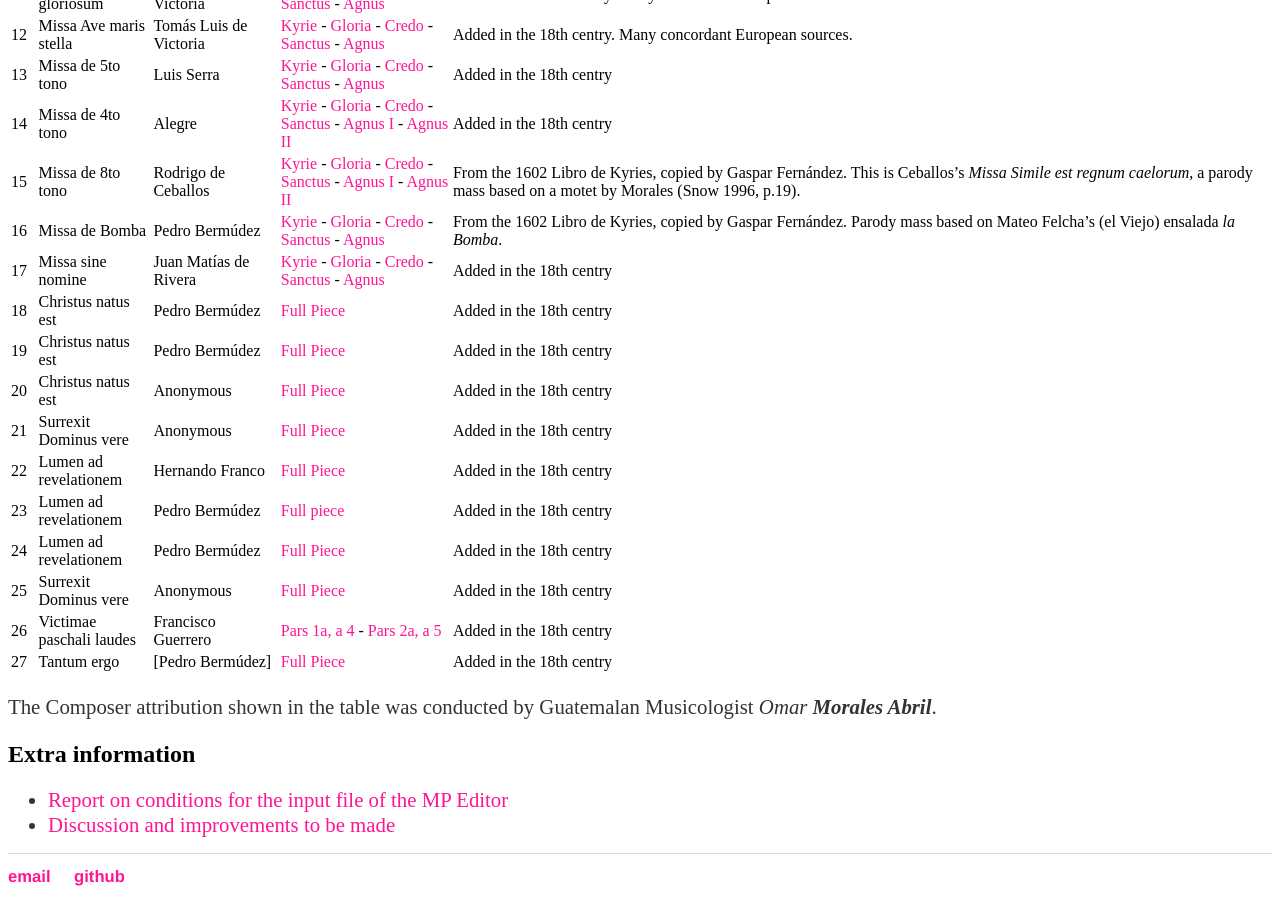
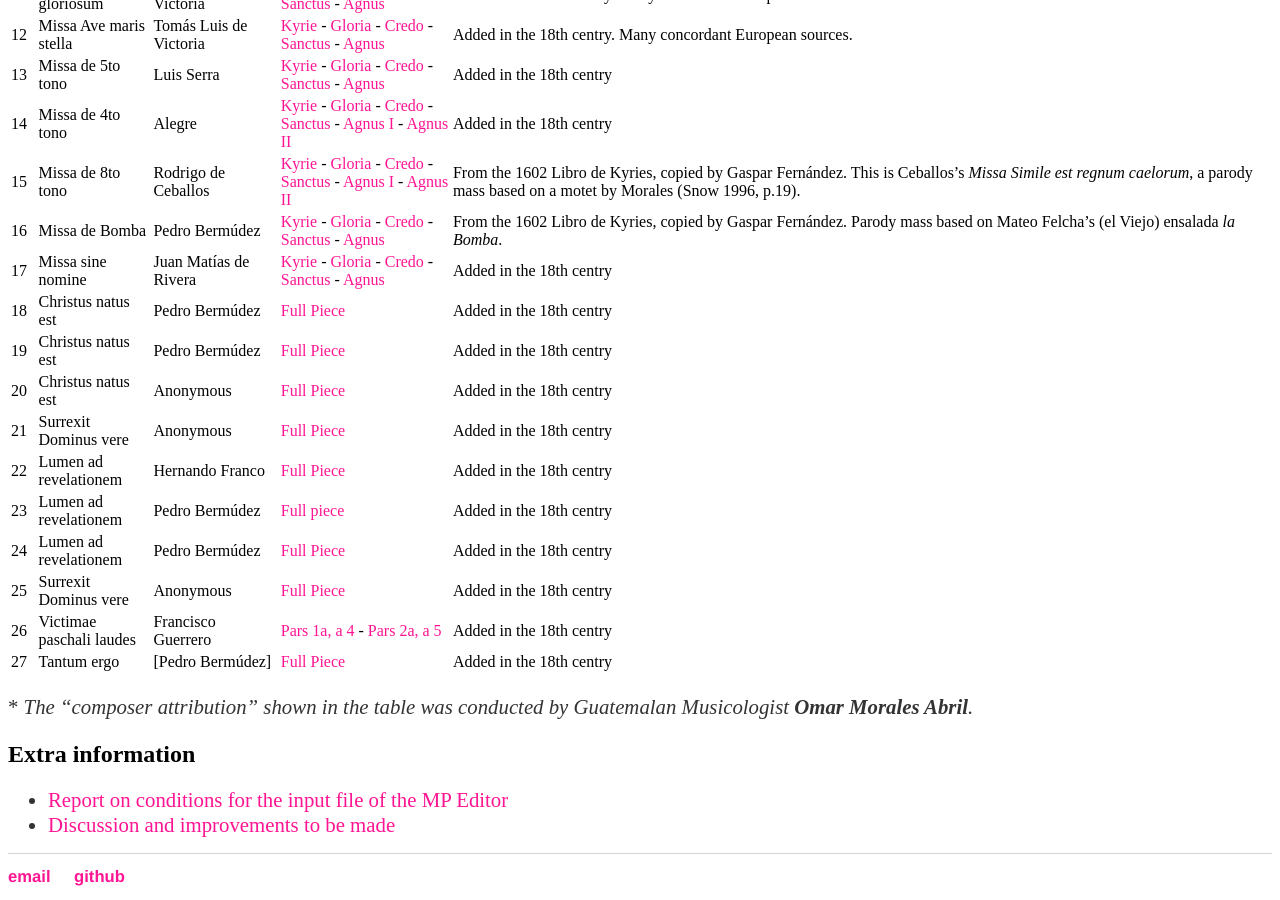
Before and after one commit to martha-thomae/martha-thomae.github.io, a Jekyll site: the page built from projects/guatemala.md, in a window 1280 px wide and 900 px high, scrolled down 3885 px. Built offline with Jekyll 4.4.1, drawn with Linux system fonts in a browser that asks for light colours.

```diff
--- a/projects/guatemala.md
+++ b/projects/guatemala.md
@@ -89,7 +89,7 @@ Here is the table inventoring the contents of the GCA-Gaha 1. Click on the links
 | 26 | Victimae paschali laudes | Francisco Guerrero | [Pars 1a, a 4](https://mei-friend.mdw.ac.at/?file=https://raw.githubusercontent.com/martha-thomae/GuatC1/refs/heads/main/26_Francisco-Guerrero_Victimae-paschali-laudes/Piece26_Victimae-paschali-laudes_1aPars-a4_f190v-191r_MensuralScore-and-Facsimile.xml&scale=31&breaks=none&select=PART0906de42-7bc1-47c4-afe7-5f04e6bcfcd4_A414df90d-62e4-4ef5-bb1c-111946ffc5aa&page=1&speed=true&notationOrientation=left&notationProportion=0.32&facsimileOrientation=bottom&facsimileProportion=0.54) - [Pars 2a, a 5](https://mei-friend.mdw.ac.at/?file=https://raw.githubusercontent.com/martha-thomae/GuatC1/refs/heads/main/26_Francisco-Guerrero_Victimae-paschali-laudes/Piece26_Victimae-paschali-laudes_2aPars-a5_f191v-192r_MensuralScore-and-Facsimile.xml&scale=31&breaks=none&select=PART0906de42-7bc1-47c4-afe7-5f04e6bcfcd4_A414df90d-62e4-4ef5-bb1c-111946ffc5aa&page=1&speed=true&notationOrientation=left&notationProportion=0.32&facsimileOrientation=bottom&facsimileProportion=0.54) | Added in the 18th centry |
 | 27 | Tantum ergo | [Pedro Bermúdez] | [Full Piece](https://mei-friend.mdw.ac.at/?file=https://raw.githubusercontent.com/martha-thomae/GuatC1/refs/heads/main/27_Bermudez_Tantum-ergo/Piece27_Tantum-ergo_FullPiece_f192v-193r_MensuralScore-and-Facsimile.xml&scale=31&breaks=none&select=PART0906de42-7bc1-47c4-afe7-5f04e6bcfcd4_A414df90d-62e4-4ef5-bb1c-111946ffc5aa&page=1&speed=true&notationOrientation=left&notationProportion=0.32&facsimileOrientation=bottom&facsimileProportion=0.54) | Added in the 18th centry |
 
-The Composer attribution shown in the table was conducted by Guatemalan Musicologist _Omar **Morales Abril**_.
+\* _The "composer attribution" shown in the table was conducted by Guatemalan Musicologist **Omar Morales Abril**._
 
 ## Extra information
 
```
